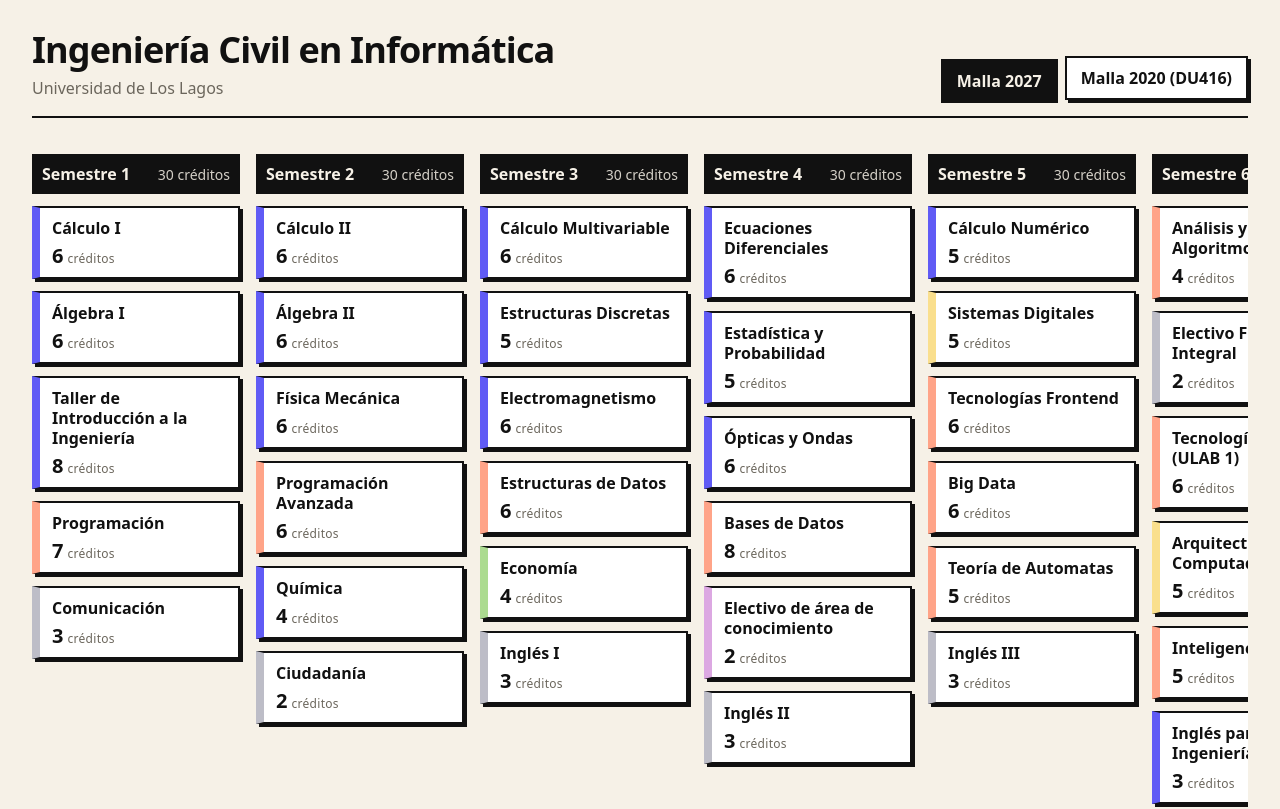
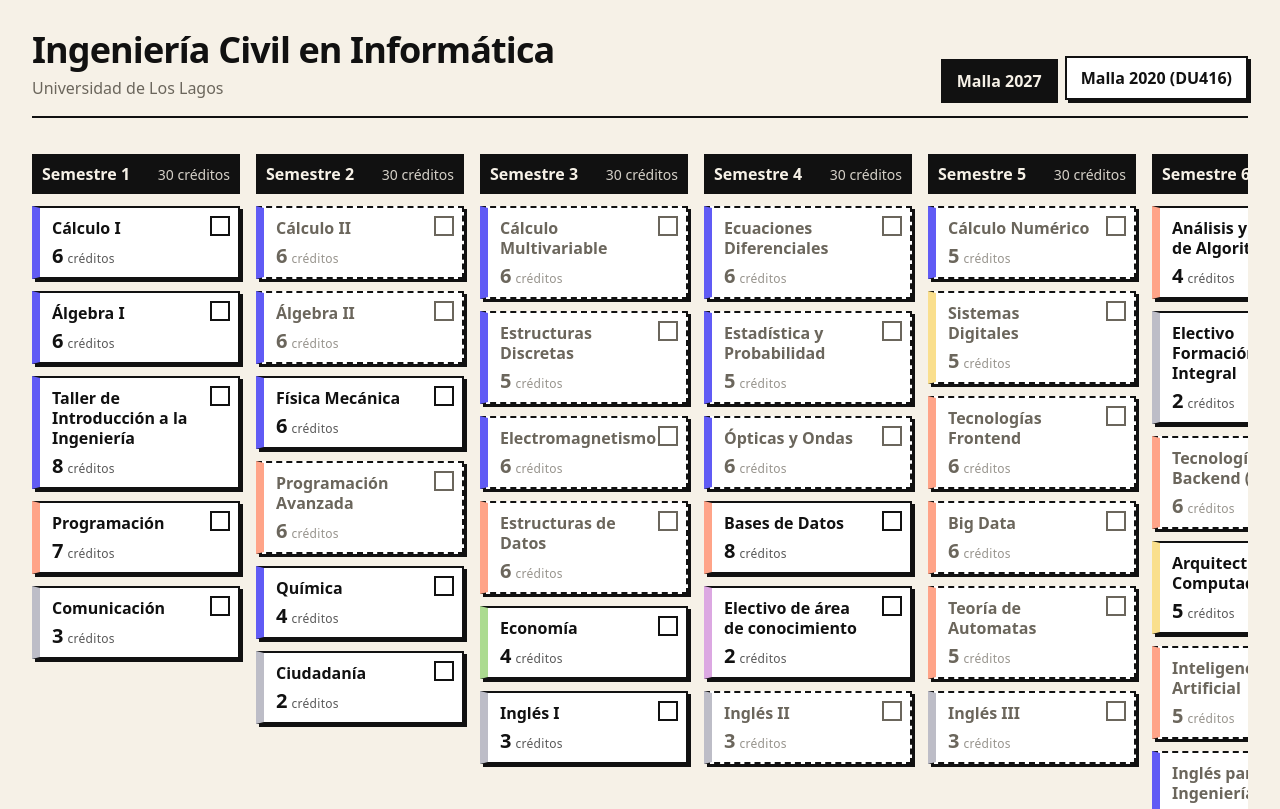
Before and after one commit to Awerito/MallaICINFUlagos, a React (Vite) app: page / in a window 1280 px wide. Shown: the top 809 px of the page. Built offline with nearby package versions, Linux system fonts and the light colour scheme.

Commit message:
feat(malla): add approved courses with prerequisite locking

```diff
--- a/src/App.jsx
+++ b/src/App.jsx
@@ -1,5 +1,6 @@
 import { useState } from "react";
 import { CURRICULUM_VERSIONS } from "./data/curriculumVersions";
+import { useApprovedCourses } from "./useApprovedCourses";
 import CurriculumGrid from "./components/CurriculumGrid";
 import Legend from "./components/Legend";
 
@@ -9,6 +10,10 @@ export default function App() {
   );
   const selectedVersion = CURRICULUM_VERSIONS.find(
     (version) => version.id === selectedVersionId,
+  );
+  const { approvedIds, courseById, toggleCourse } = useApprovedCourses(
+    selectedVersionId,
+    selectedVersion.courses,
   );
 
   return (
@@ -41,7 +46,12 @@ export default function App() {
           })}
         </div>
       </header>
-      <CurriculumGrid courses={selectedVersion.courses} />
+      <CurriculumGrid
+        courses={selectedVersion.courses}
+        courseById={courseById}
+        approvedIds={approvedIds}
+        onToggleApproved={toggleCourse}
+      />
       <footer className="mt-8">
         <Legend />
       </footer>
--- a/src/components/CourseCard.jsx
+++ b/src/components/CourseCard.jsx
@@ -1,17 +1,39 @@
 import areas from "../data/areas.json";
 
-export default function CourseCard({ course }) {
+export default function CourseCard({
+  course,
+  isApproved,
+  isLocked,
+  onToggleApproved,
+}) {
+  const stateClasses = isApproved
+    ? "bg-approved"
+    : isLocked
+      ? "border-dashed [border-left-style:solid] bg-white text-muted shadow-brutal-sm"
+      : "bg-white shadow-brutal-sm";
+
   return (
     <article
-      className="flex min-w-0 flex-col gap-2 border-2 border-l-8 border-ink bg-white px-3 py-2.5 shadow-brutal-sm"
+      className={`relative flex min-w-0 flex-col gap-2 border-2 border-l-8 border-ink px-3 py-2.5 ${stateClasses}`}
       style={{ borderLeftColor: areas[course.area].color }}
     >
-      <p className="font-semibold leading-tight">{course.name}</p>
+      <input
+        type="checkbox"
+        checked={isApproved}
+        onChange={onToggleApproved}
+        aria-label={`Aprobado: ${course.name}`}
+        className="absolute top-2 right-2 grid size-5 cursor-pointer appearance-none place-items-center border-2 border-current after:h-1.5 after:w-[11px] after:-translate-y-[2px] after:-rotate-45 after:border-b-[3px] after:border-l-[3px] after:border-transparent after:content-[''] checked:border-green checked:bg-green checked:after:border-white"
+      />
+      <p
+        className={`pr-7 font-semibold leading-tight ${isApproved ? "line-through decoration-2" : ""}`}
+      >
+        {course.name}
+      </p>
       <p className="flex items-baseline gap-1 tabular-nums">
         <span className="text-xl font-extrabold leading-none">
           {course.sct}
         </span>
-        <span className="text-xs tracking-wide text-muted">créditos</span>
+        <span className="text-xs tracking-wide opacity-70">créditos</span>
       </p>
     </article>
   );
--- a/src/components/CurriculumGrid.jsx
+++ b/src/components/CurriculumGrid.jsx
@@ -1,6 +1,12 @@
 import CourseCard from "./CourseCard";
+import { hasAllPrerequisitesApproved } from "../curriculumGraph";
 
-export default function CurriculumGrid({ courses }) {
+export default function CurriculumGrid({
+  courses,
+  courseById,
+  approvedIds,
+  onToggleApproved,
+}) {
   const lastSemesterNumber = Math.max(
     ...courses.map((course) => course.semester),
   );
@@ -32,7 +38,19 @@ export default function CurriculumGrid({ courses }) {
                 </span>
               </header>
               {coursesInSemester.map((course) => (
-                <CourseCard key={course.id} course={course} />
+                <CourseCard
+                  key={course.id}
+                  course={course}
+                  isApproved={approvedIds.has(course.id)}
+                  isLocked={
+                    !hasAllPrerequisitesApproved(
+                      course.id,
+                      courseById,
+                      approvedIds,
+                    )
+                  }
+                  onToggleApproved={() => onToggleApproved(course.id)}
+                />
               ))}
             </section>
           );
--- /dev/null
+++ b/src/curriculumGraph.js
@@ -0,0 +1,62 @@
+export function indexCourses(courses) {
+  const courseById = {};
+  const coursesOpenedBy = {};
+  courses.forEach((course) => {
+    courseById[course.id] = course;
+    coursesOpenedBy[course.id] = [];
+  });
+  courses.forEach((course) => {
+    course.prereqs.forEach((prerequisiteId) => {
+      coursesOpenedBy[prerequisiteId].push(course.id);
+    });
+  });
+  return { courseById, coursesOpenedBy };
+}
+
+export function allPrerequisitesOf(courseId, courseById, found = new Set()) {
+  courseById[courseId].prereqs.forEach((prerequisiteId) => {
+    if (!found.has(prerequisiteId)) {
+      found.add(prerequisiteId);
+      allPrerequisitesOf(prerequisiteId, courseById, found);
+    }
+  });
+  return found;
+}
+
+export function allDependentsOf(courseId, coursesOpenedBy, found = new Set()) {
+  coursesOpenedBy[courseId].forEach((dependentId) => {
+    if (!found.has(dependentId)) {
+      found.add(dependentId);
+      allDependentsOf(dependentId, coursesOpenedBy, found);
+    }
+  });
+  return found;
+}
+
+export function hasAllPrerequisitesApproved(courseId, courseById, approvedIds) {
+  return courseById[courseId].prereqs.every((prerequisiteId) =>
+    approvedIds.has(prerequisiteId),
+  );
+}
+
+export function approveWithPrerequisites(approvedIds, courseId, courseById) {
+  const next = new Set(approvedIds);
+  next.add(courseId);
+  allPrerequisitesOf(courseId, courseById).forEach((prerequisiteId) =>
+    next.add(prerequisiteId),
+  );
+  return next;
+}
+
+export function unapproveWithDependents(
+  approvedIds,
+  courseId,
+  coursesOpenedBy,
+) {
+  const next = new Set(approvedIds);
+  next.delete(courseId);
+  allDependentsOf(courseId, coursesOpenedBy).forEach((dependentId) =>
+    next.delete(dependentId),
+  );
+  return next;
+}
--- a/src/index.css
+++ b/src/index.css
@@ -8,6 +8,8 @@
   --color-paper: #f6f1e7;
   --color-ink: #111111;
   --color-muted: #6b665c;
+  --color-approved: #e3e3e3;
+  --color-green: #2f9e44;
   --shadow-brutal: 4px 4px 0 0 var(--color-ink);
   --shadow-brutal-sm: 3px 3px 0 0 var(--color-ink);
 }
--- /dev/null
+++ b/src/useApprovedCourses.js
@@ -0,0 +1,53 @@
+import { useEffect, useMemo, useState } from "react";
+import {
+  indexCourses,
+  approveWithPrerequisites,
+  unapproveWithDependents,
+} from "./curriculumGraph";
+
+const storageKeyFor = (versionId) => `icinf-curriculum/approved/${versionId}`;
+
+function readStoredApprovedIds(versionId) {
+  try {
+    return new Set(
+      JSON.parse(localStorage.getItem(storageKeyFor(versionId))) ?? [],
+    );
+  } catch {
+    return new Set();
+  }
+}
+
+function storeApprovedIds(versionId, approvedIds) {
+  try {
+    localStorage.setItem(
+      storageKeyFor(versionId),
+      JSON.stringify([...approvedIds]),
+    );
+  } catch {
+    // storage unavailable: the state still lives in memory for this session
+  }
+}
+
+export function useApprovedCourses(versionId, courses) {
+  const [approvedIds, setApprovedIds] = useState(() =>
+    readStoredApprovedIds(versionId),
+  );
+  const { courseById, coursesOpenedBy } = useMemo(
+    () => indexCourses(courses),
+    [courses],
+  );
+
+  useEffect(() => {
+    setApprovedIds(readStoredApprovedIds(versionId));
+  }, [versionId]);
+
+  function toggleCourse(courseId) {
+    const next = approvedIds.has(courseId)
+      ? unapproveWithDependents(approvedIds, courseId, coursesOpenedBy)
+      : approveWithPrerequisites(approvedIds, courseId, courseById);
+    setApprovedIds(next);
+    storeApprovedIds(versionId, next);
+  }
+
+  return { approvedIds, courseById, toggleCourse };
+}
```
